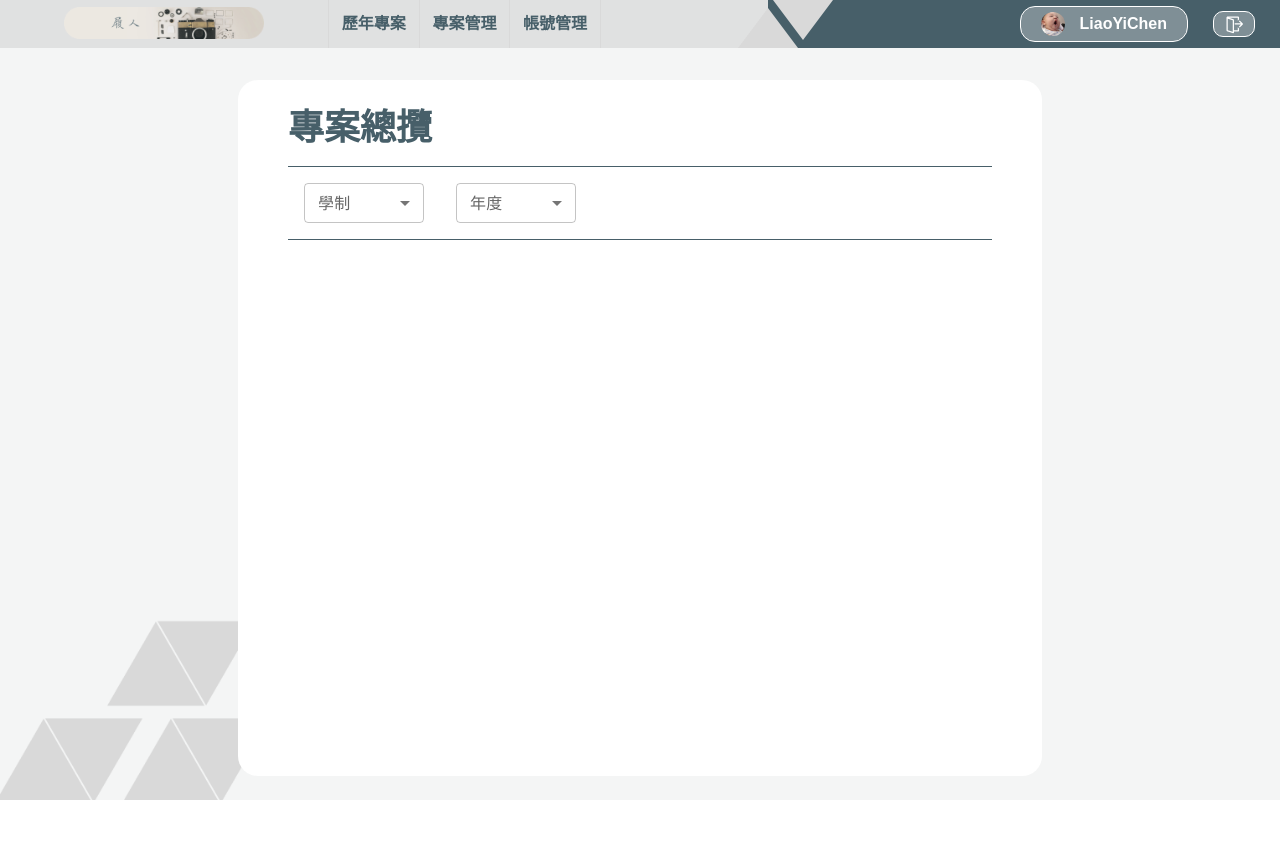
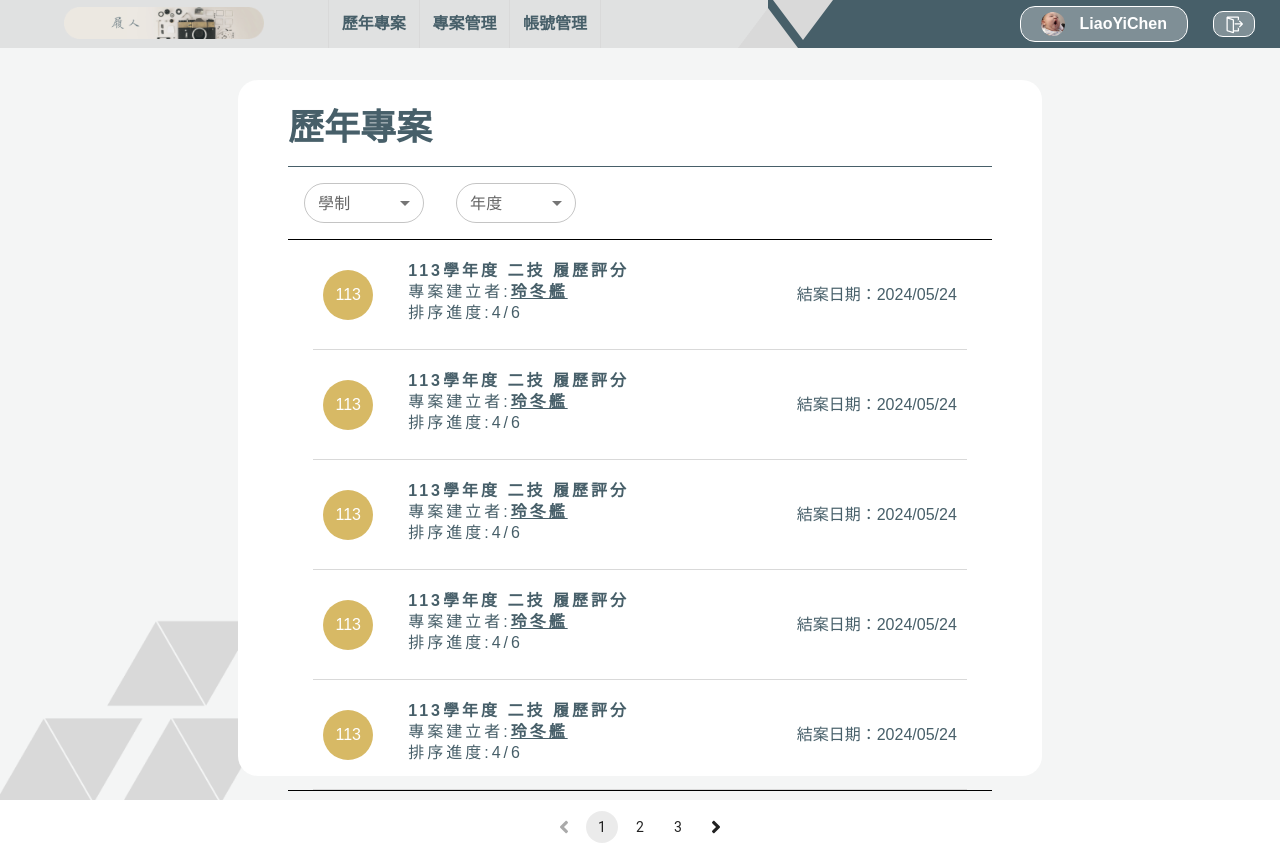
Before and after one commit to Liaoesn/NTUB-ESN-Frontend, a Next.js app: page /project/list in a window 1280 px wide. Before the commit the page ends 800 px from the top, so only its background shows below. Built offline with nearby package versions, Linux system fonts and the light colour scheme.

Commit message:
新增-歷史文件列表

```diff
--- a/pages/project/list.tsx
+++ b/pages/project/list.tsx
@@ -1,35 +1,39 @@
 import Layout from '@/components/Layout/Layout';
 import styles from '@/styles/page/project/list.module.scss'
-import { Box, FormControl, InputLabel, MenuItem, Select, SelectChangeEvent } from '@mui/material';
+import { Box, FormControl, InputLabel, MenuItem, Pagination, PaginationItem, Select, SelectChangeEvent, Stack } from '@mui/material';
 import React from 'react';
+import { FaAngleLeft, FaAngleRight } from "react-icons/fa";
 
 export default function ProjectList() {
   const [year, setYear] = React.useState('');
   const [academic, setAcademic] = React.useState('');
 
-  const handleChange = (academic?:string, year?:string) => {
-    if (year){
-      setYear(year);
+  const handleChange = (event: SelectChangeEvent) => {
+
+    if (event.target.name == 'year') {
+      setYear(event.target.value);
     };
-    if (academic){
-      setAcademic(academic);
+    if (event.target.name == 'academic') {
+      setAcademic(event.target.value);
     };
   };
 
   return (
     <Layout>
       <main className={styles.listArea}>
-        <h2>專案總攬</h2>
+        <h2>歷年專案</h2>
         <section className={styles.dropdownArea}>
           <Box sx={{ minWidth: 120 }}>
-            <FormControl sx={{ m: 2, minWidth: 120, height: 20 }} size="small">
+            <FormControl sx={{ m: 2, minWidth: 120, height: 20, }} size="small">
               <InputLabel id="demo-simple-select-label">學制</InputLabel>
               <Select
+                sx={{ borderRadius: 20 }}
                 labelId="demo-simple-select-label"
                 id="demo-simple-select"
                 value={academic}
                 label="academic"
-                onChange={() => handleChange(academic)}
+                name="academic"
+                onChange={handleChange}
               >
                 <MenuItem value={10}>二技</MenuItem>
                 <MenuItem value={20}>五專</MenuItem>
@@ -39,11 +43,13 @@ export default function ProjectList() {
             <FormControl sx={{ m: 2, minWidth: 120 }} size="small">
               <InputLabel id="demo-simple-select-label">年度</InputLabel>
               <Select
+                sx={{ borderRadius: 20 }}
                 labelId="demo-simple-select-label"
                 id="demo-simple-select"
                 value={year}
                 label="year"
-                onChange={() => handleChange(year)}
+                name="year"
+                onChange={handleChange}
               >
                 <MenuItem value={'112'}>112</MenuItem>
                 <MenuItem value={'113'}>113</MenuItem>
@@ -52,8 +58,85 @@ export default function ProjectList() {
             </FormControl>
           </Box>
         </section>
-        <section>
-
+        <section className={styles.projectList}>
+          <div className={styles.projectItem}>
+            <article>
+              <div className={styles.projectLogo}><p>113</p></div>
+              <div className={styles.projectContent}>
+                <b>113學年度 二技 履歷評分</b>
+                <p>專案建立者:<span>玲冬艦</span></p>
+                <p>排序進度:4/6</p>
+              </div>
+            </article>
+            <div className={styles.projectTime}>
+              <p>結案日期：2024/05/24</p>
+            </div>
+          </div>
+          <div className={styles.projectItem}>
+            <article>
+              <div className={styles.projectLogo}><p>113</p></div>
+              <div className={styles.projectContent}>
+                <b>113學年度 二技 履歷評分</b>
+                <p>專案建立者:<span>玲冬艦</span></p>
+                <p>排序進度:4/6</p>
+              </div>
+            </article>
+            <div className={styles.projectTime}>
+              <p>結案日期：2024/05/24</p>
+            </div>
+          </div>
+          <div className={styles.projectItem}>
+            <article>
+              <div className={styles.projectLogo}><p>113</p></div>
+              <div className={styles.projectContent}>
+                <b>113學年度 二技 履歷評分</b>
+                <p>專案建立者:<span>玲冬艦</span></p>
+                <p>排序進度:4/6</p>
+              </div>
+            </article>
+            <div className={styles.projectTime}>
+              <p>結案日期：2024/05/24</p>
+            </div>
+          </div>
+          <div className={styles.projectItem}>
+            <article>
+              <div className={styles.projectLogo}><p>113</p></div>
+              <div className={styles.projectContent}>
+                <b>113學年度 二技 履歷評分</b>
+                <p>專案建立者:<span>玲冬艦</span></p>
+                <p>排序進度:4/6</p>
+              </div>
+            </article>
+            <div className={styles.projectTime}>
+              <p>結案日期：2024/05/24</p>
+            </div>
+          </div>
+          <div className={styles.projectItem}>
+            <article>
+              <div className={styles.projectLogo}><p>113</p></div>
+              <div className={styles.projectContent}>
+                <b>113學年度 二技 履歷評分</b>
+                <p>專案建立者:<span>玲冬艦</span></p>
+                <p>排序進度:4/6</p>
+              </div>
+            </article>
+            <div className={styles.projectTime}>
+              <p>結案日期：2024/05/24</p>
+            </div>
+          </div>
+        </section>
+        <section className={styles.projectPage}>
+          <Stack spacing={2}>
+            <Pagination
+              count={3}
+              renderItem={(item) => (
+                <PaginationItem
+                  slots={{ previous: FaAngleLeft, next: FaAngleRight }}
+                  {...item}
+                />
+              )}
+            />
+          </Stack>
         </section>
       </main>
     </Layout>
--- a/styles/page/project/list.module.scss
+++ b/styles/page/project/list.module.scss
@@ -1,19 +1,88 @@
 @import "@/styles/base/variables";
 @import "@/styles/base/extends";
 
-.listArea{
+.listArea {
   @extend %list-area;
 
-  h2{
+  h2 {
     color: $mainColor;
     font-size: 36px;
     font-weight: bold;
     width: 100%;
-    padding-bottom:20px ;
-    border-bottom:1px solid $mainColor ;
+    padding-bottom: 20px;
+    border-bottom: 1px solid $mainColor ;
   }
 
-  .dropdownArea{
-    border-bottom:1px solid $mainColor ;
+  .dropdownArea {
+    border-bottom: 1px solid black;
+
+    .drop {
+      border-radius: 20px;
+    }
+  }
+
+  .projectList {
+    display: flex;
+    flex-direction: column;
+    justify-content: center;
+    align-items: center;
+
+    .projectItem {
+      display: flex;
+      justify-content: space-between;
+      align-items: center;
+      width: 90%;
+      height: 5%;
+      padding: 10px;
+      color: $mainColor;
+      border-bottom: 1px solid $fontColor;
+      transition: 0.4s;
+
+      article {
+        @extend %flex-center;
+
+
+        .projectLogo {
+          @extend %flex-center;
+          width: 50px;
+          height: 50px;
+          background-color: rgb(215, 185, 101);
+          border-radius: 100%;
+          color: white;
+        }
+
+        .projectContent {
+          margin: 13px 30px;
+          letter-spacing: 3px;
+
+          b {
+            font-weight: bold;
+            margin: 5px;
+          }
+
+          p {
+            margin: 5px;
+
+            span {
+              font-weight: bold;
+              text-decoration: underline;
+            }
+          }
+        }
+
+      }
+
+      &:hover {
+        transition: 0.4s;
+        background-color: $mainColorGreen;
+      }
+    }
+  }
+
+  .projectPage {
+    width: 100%;
+    padding-top: 20px;
+    border-top:1px solid black;
+    @extend %flex-center;
   }
 }
```
Also changed, not shown: 1 other file (tests, documents, lock files or other folders).
